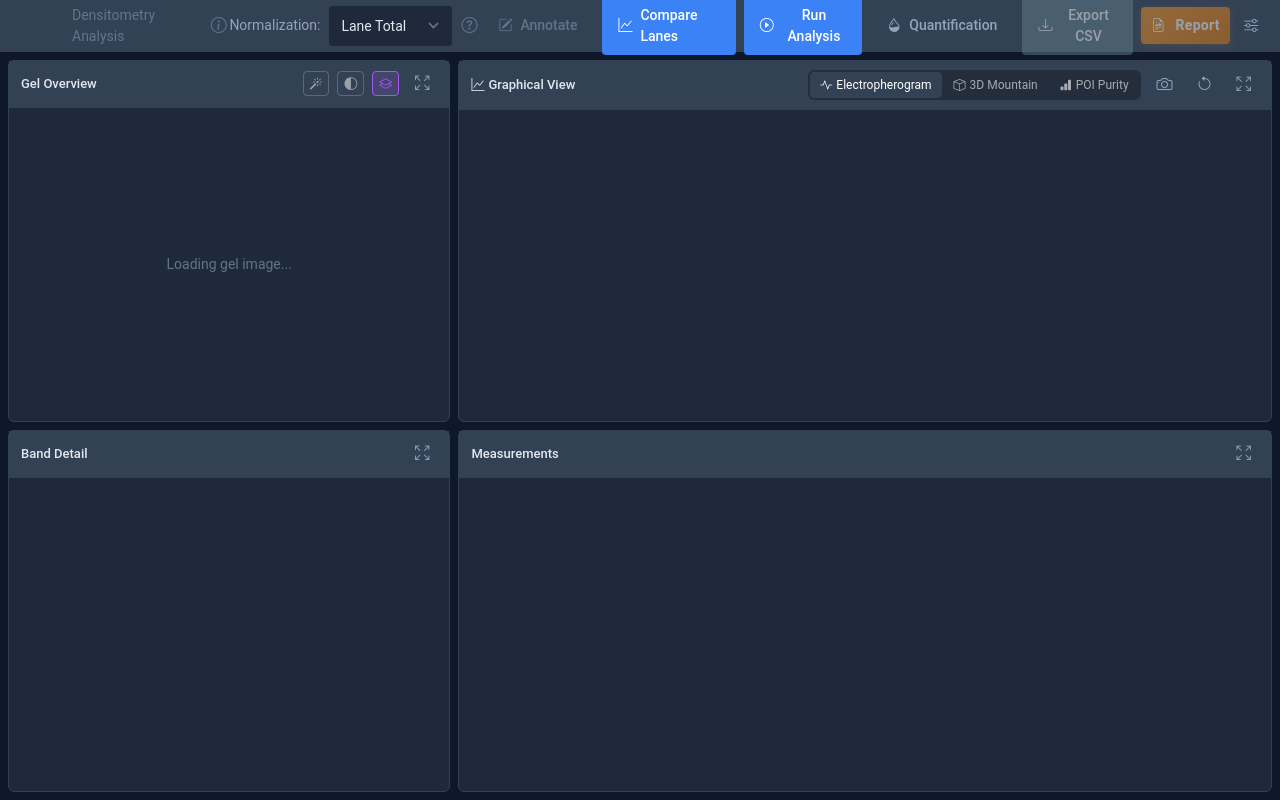
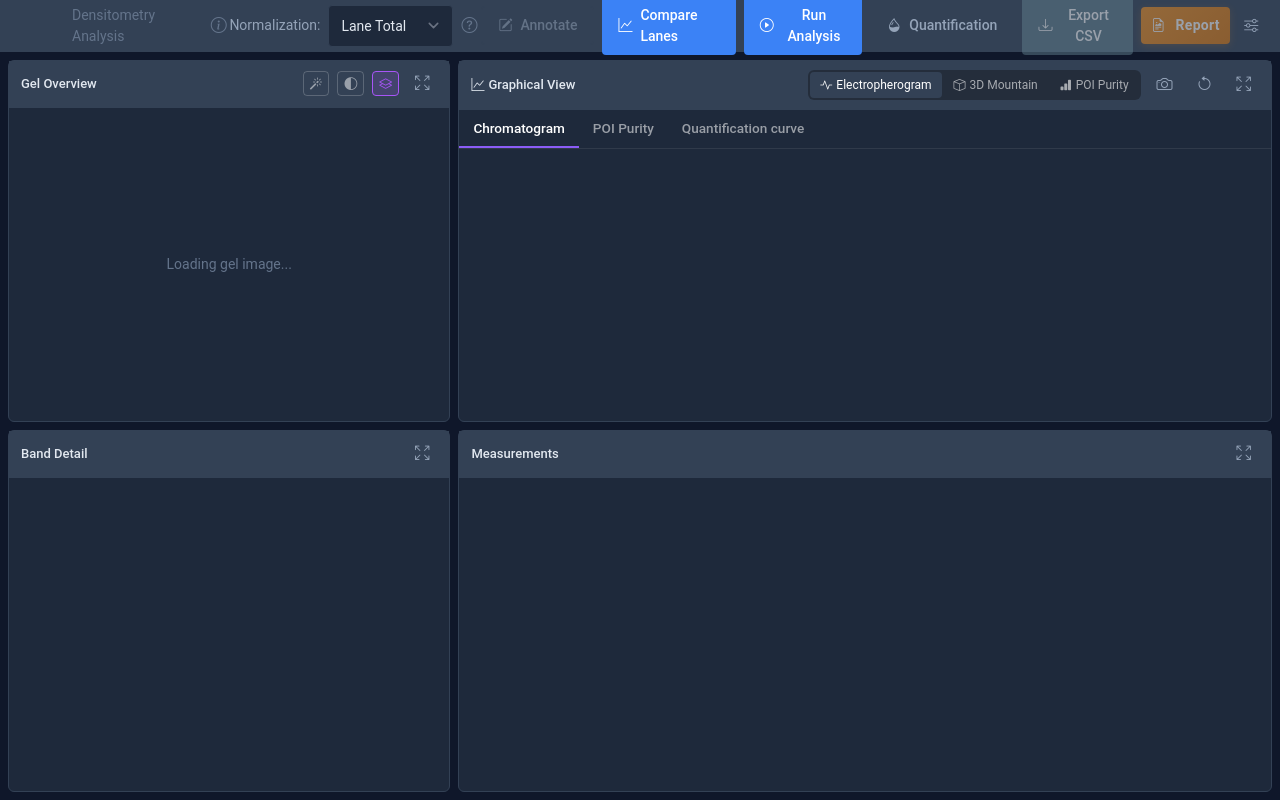
Before and after one commit to gmathy2104/phoresis, a Django app: template src/gel_analyzer/templates/gel_analyzer/analyses/densitometry.html in a window 1280 px wide. Run offline with Django 5.2, Linux system fonts and the light colour scheme; the template is opened without the code that fills it, so the values that code supplies are empty; style sheets or scripts are compiled from the project's sources; parts of the project's set-up code (start-up, migrations or seed data) failed here and were passed over; some libraries are stand-ins or nearby versions.

Commit message:
feat(densitometry): chromatogram panel tabs (POI / Quantification curve)

```diff
--- a/src/gel_analyzer/static/gel_analyzer/css/densitometry.css
+++ b/src/gel_analyzer/static/gel_analyzer/css/densitometry.css
@@ -3472,3 +3472,71 @@
     padding: 16px 24px;
     border-top: 1px solid rgba(255,255,255,0.08);
 }
+
+/* =====================================================================
+ * Phase 7.1 — Chromatogram panel tabs
+ * Tabs sit at the top of .dm-panel-chromatogram .dm-panel-content and let
+ * the user switch between the existing chromatogram, the POI Purity bar
+ * chart and the quantification calibration curve.
+ * =================================================================== */
+.dm-tabs {
+    display: flex;
+    gap: 0;
+    border-bottom: 1px solid rgba(255,255,255,0.08);
+    margin-bottom: 8px;
+    flex: 0 0 auto;
+}
+
+.dm-tab {
+    background: transparent;
+    border: 0;
+    border-bottom: 2px solid transparent;
+    color: rgba(255,255,255,0.55);
+    cursor: pointer;
+    font-family: inherit;
+    font-size: 0.85rem;
+    font-weight: 500;
+    padding: 8px 14px;
+    transition: color 120ms ease, border-color 120ms ease;
+}
+
+.dm-tab:hover {
+    color: rgba(255,255,255,0.8);
+}
+
+.dm-tab.active {
+    color: #fff;
+    border-bottom-color: #8B5CF6;
+}
+
+.dm-tab-pane {
+    display: flex;
+    flex-direction: column;
+    flex: 1 1 auto;
+    min-height: 0;
+    position: relative;
+}
+
+.dm-tab-pane[hidden] { display: none; }
+
+.dm-tab-pane[data-tab-pane="quantification"] {
+    align-items: center;
+    justify-content: center;
+}
+
+#dm-quantification-chart {
+    max-width: 100%;
+    height: auto;
+}
+
+.dm-tab-empty {
+    color: rgba(255,255,255,0.5);
+    font-size: 0.85rem;
+    padding: 24px 16px;
+    text-align: center;
+}
+
+/* The Chromatogram tab pane needs to flex-fill so the SVG can size to it. */
+.dm-tab-pane[data-tab-pane="chromatogram"] {
+    flex: 1 1 auto;
+}
--- a/src/gel_analyzer/static/gel_analyzer/js/densitometry/densitometry-app.js
+++ b/src/gel_analyzer/static/gel_analyzer/js/densitometry/densitometry-app.js
@@ -204,6 +204,10 @@
                     container: document.getElementById('chromatogram-panel'),
                     eventBus: this.eventBus,
                     state: this.state,
+                    // Phase 7.1: needed by the Quantification curve tab to call
+                    // /quantification/ + /quantification/preview/.
+                    apiClient: this.api,
+                    analysisId: this.analysisId,
                 });
             }
 
--- a/src/gel_analyzer/static/gel_analyzer/js/densitometry/panels/chromatogram-panel.js
+++ b/src/gel_analyzer/static/gel_analyzer/js/densitometry/panels/chromatogram-panel.js
@@ -33,6 +33,12 @@
             this.container = options.container;
             this.eventBus = options.eventBus;
             this.state = options.state;
+            // Phase 7.1: api + analysisId are needed by the Quantification curve tab.
+            // Both are optional so older callers (and tests) keep working.
+            this.api = options.apiClient || null;
+            this.analysisId = options.analysisId || null;
+            this.activeTab = 'chromatogram';
+            this._lastQuantResult = null;
 
             // Chart dimensions
             this.margin = { top: 20, right: 30, bottom: 50, left: 60 };
@@ -119,12 +125,15 @@
                 return;
             }
 
-            // Find the content element (inside the panel, not the panel itself)
-            this.contentElement = this.container.querySelector('.dm-panel-content');
-            if (!this.contentElement) {
-                console.warn('[ChromatogramPanel] No .dm-panel-content element found');
-                this.contentElement = this.container;  // Fallback
-            }
+            // Find the content element (inside the panel, not the panel itself).
+            // Phase 7.1 introduced tabs inside .dm-panel-content. The chromatogram
+            // chart now lives in the [data-tab-pane="chromatogram"] sub-element;
+            // _createChart() and friends still target a single host, so we point
+            // contentElement at that pane when the tab markup is present. This
+            // keeps the rest of the file (which uses contentElement) untouched.
+            this.panelContent = this.container.querySelector('.dm-panel-content') || this.container;
+            const chartPane = this.panelContent.querySelector('[data-tab-pane="chromatogram"]');
+            this.contentElement = chartPane || this.panelContent;
 
             // Create chart container
             this._createChart();
@@ -132,8 +141,178 @@
             // Setup event listeners
             this._setupEvents();
 
+            // Phase 7.1: tabs above the chart
+            this._setupTabs();
+
             // Setup resize observer (replaces window resize listener)
             this._setupResizeObserver();
+        }
+
+        /**
+         * Phase 7.1: Wire the [Chromatogram | POI Purity | Quantification curve]
+         * tab strip. Persists the selection per-browser via safeLocalSet so the
+         * user lands on the same view next time. No-op if the template did not
+         * include the tab markup (graceful degradation).
+         */
+        _setupTabs() {
+            if (!this.panelContent) return;
+            const tabs = this.panelContent.querySelectorAll('.dm-tab');
+            if (!tabs.length) return;  // Tabs not present in this template.
+
+            const KEY = 'phoresis.densito.chromatogramTab';
+            let saved = 'chromatogram';
+            try {
+                if (typeof safeLocalGet === 'function') {
+                    saved = safeLocalGet(KEY, 'chromatogram') || 'chromatogram';
+                }
+            } catch (_) { /* ignore */ }
+            // Only honor a known tab id; reset to default otherwise.
+            if (!['chromatogram', 'poi-purity', 'quantification'].includes(saved)) {
+                saved = 'chromatogram';
+            }
+
+            tabs.forEach(btn => {
+                btn.addEventListener('click', () => {
+                    const tab = btn.dataset.tab;
+                    this._activateTab(tab);
+                    try {
+                        if (typeof safeLocalSet === 'function') safeLocalSet(KEY, tab);
+                    } catch (_) { /* ignore */ }
+                });
+            });
+
+            // Subscribe to QUANT_CALIBRATION_CHANGED so the curve refreshes
+            // automatically after the user saves a new calibration.
+            const quantEvent = (Events && Events.QUANT_CALIBRATION_CHANGED) || 'QUANT_CALIBRATION_CHANGED';
+            this.eventBus.on(quantEvent, () => {
+                this._lastQuantResult = null;  // invalidate cache
+                if (this.activeTab === 'quantification') {
+                    this._renderQuantificationTab();
+                }
+            });
+
+            this._activateTab(saved);
+        }
+
+        /**
+         * Show one tab, hide the others. The Chromatogram tab keeps the existing
+         * D3 chart + 3D + POI containers visible (managed by the legacy view
+         * toggle). The POI Purity tab forces the POI sub-view. The Quantification
+         * tab swaps in a Canvas2D scatter rendered by QuantificationCurveRenderer.
+         */
+        _activateTab(tab) {
+            if (!this.panelContent) return;
+            this.activeTab = tab;
+
+            this.panelContent.querySelectorAll('.dm-tab').forEach(b => {
+                const match = b.dataset.tab === tab;
+                b.classList.toggle('active', match);
+                b.setAttribute('aria-selected', match ? 'true' : 'false');
+            });
+            this.panelContent.querySelectorAll('.dm-tab-pane').forEach(p => {
+                const match = p.dataset.tabPane === tab;
+                p.hidden = !match;
+                p.classList.toggle('active', match);
+            });
+
+            // The legacy view toggle (Electropherogram / 3D / POI Purity) only
+            // makes sense on the Chromatogram tab — hide it on the others.
+            const viewToggle = this.container.querySelector('#graphical-view-toggle');
+            if (viewToggle) {
+                viewToggle.style.display = tab === 'chromatogram' ? '' : 'none';
+            }
+
+            if (tab === 'poi-purity') {
+                // Surface the existing POI bar chart by forcing the view mode.
+                // The chart still lives in the Chromatogram pane (existing DOM
+                // structure) so we mirror that container into the POI tab pane
+                // by toggling the legacy view internally.
+                this.currentView = 'poi-purity';
+                this._enforce3DVisibility(false);
+                this.eventBus.emit(Events.VIEW_MODE_CHANGED, { view: 'poi-purity' });
+            } else if (tab === 'chromatogram') {
+                // Restore whichever sub-view was active (defaults to electropherogram).
+                if (!this.currentView || this.currentView === 'poi-purity') {
+                    this.currentView = 'electropherogram';
+                    this.eventBus.emit(Events.VIEW_MODE_CHANGED, { view: 'electropherogram' });
+                }
+                this._enforce3DVisibility(this.is3DMode);
+            } else if (tab === 'quantification') {
+                this._renderQuantificationTab().catch(err => {
+                    console.error('[ChromatogramPanel] quantification tab render failed:', err);
+                });
+            }
+        }
+
+        /**
+         * Fetch the active quantification calibration + a fresh preview, then
+         * draw the curve via the shared QuantificationCurveRenderer. Shows the
+         * empty-state copy when no active calibration exists.
+         */
+        async _renderQuantificationTab() {
+            const empty = document.getElementById('dm-quantification-empty');
+            const canvas = document.getElementById('dm-quantification-chart');
+            if (!canvas) return;
+
+            const renderer = window.QuantificationCurveRenderer
+                || (window.Densitometry && window.Densitometry.QuantificationCurveRenderer);
+            if (!renderer) {
+                if (empty) {
+                    empty.hidden = false;
+                    empty.textContent = 'Quantification curve renderer not loaded.';
+                }
+                canvas.style.display = 'none';
+                return;
+            }
+
+            if (!this.api || !this.analysisId) {
+                if (empty) empty.hidden = false;
+                canvas.style.display = 'none';
+                return;
+            }
+
+            // Use cached result on repeated tab clicks within the same calibration.
+            if (this._lastQuantResult) {
+                if (empty) empty.hidden = true;
+                canvas.style.display = '';
+                renderer.render(canvas, this._lastQuantResult);
+                return;
+            }
+
+            try {
+                const meta = await this.api.getActiveQuantification(this.analysisId);
+                const active = meta && (meta.active || meta.data && meta.data.active);
+                if (!active) {
+                    if (empty) {
+                        empty.hidden = false;
+                        empty.textContent = 'No active quantification calibration. Open Quantification modal to set up.';
+                    }
+                    canvas.style.display = 'none';
+                    return;
+                }
+
+                const previewBody = {
+                    method: active.method,
+                    unit: active.unit,
+                    excluded_band_ids: active.excluded_band_ids || [],
+                };
+                const r = await this.api.previewQuantification(this.analysisId, previewBody);
+                // The densitometry api-client returns the parsed JSON directly,
+                // while the gel-viewer api-client wraps it in {ok, status, data}.
+                const result = (r && r.data) ? r.data : r;
+                this._lastQuantResult = result;
+
+                if (empty) empty.hidden = true;
+                canvas.style.display = '';
+                renderer.render(canvas, result);
+            } catch (err) {
+                console.error('[ChromatogramPanel] failed to load quantification:', err);
+                if (empty) {
+                    empty.hidden = false;
+                    empty.textContent = 'Failed to load quantification curve.';
+                }
+                canvas.style.display = 'none';
+            }
         }
 
         /**
--- a/src/gel_analyzer/templates/gel_analyzer/analyses/densitometry.html
+++ b/src/gel_analyzer/templates/gel_analyzer/analyses/densitometry.html
@@ -578,11 +578,43 @@ Note: MW Reference bands are excluded from purity calculations.</pre>
                     </div>
                 </div>
                 <div class="dm-panel-content">
-                    <!-- D3.js chart will be inserted here -->
-                    <!-- 3D terrain view container (hidden by default, toggled via view toggle) -->
-                    <div class="dm-chromatogram-3d-container" id="chromatogram-3d-container" style="display: none;"></div>
-                    <!-- POI purity bar chart container (hidden by default, toggled via view toggle) -->
-                    <div id="poi-purity-container" class="dm-poi-purity-container" style="display: none;"></div>
+                    {% comment %}
+                      Phase 7.1 — Tabs above the chromatogram panes.
+                      "chromatogram" = the existing D3 chart + 3D + POI containers
+                      "poi-purity"   = same POI container surfaced as its own tab
+                      "quantification" = read-only calibration curve (Phase 6 renderer)
+                    {% endcomment %}
+                    <div class="dm-tabs" role="tablist" aria-label="Chromatogram views">
+                        <button type="button" class="dm-tab active" data-tab="chromatogram" role="tab" aria-selected="true">Chromatogram</button>
+                        <button type="button" class="dm-tab" data-tab="poi-purity" role="tab" aria-selected="false">POI Purity</button>
+                        <button type="button" class="dm-tab" data-tab="quantification" role="tab" aria-selected="false">Quantification curve</button>
+                    </div>
+
+                    <div class="dm-tab-pane active" data-tab-pane="chromatogram" role="tabpanel">
+                        <!-- D3.js chart will be inserted here -->
+                        <!-- 3D terrain view container (hidden by default, toggled via view toggle) -->
+                        <div class="dm-chromatogram-3d-container" id="chromatogram-3d-container" style="display: none;"></div>
+                        <!-- POI purity bar chart container (hidden by default, toggled via view toggle) -->
+                        <div id="poi-purity-container" class="dm-poi-purity-container" style="display: none;"></div>
+                    </div>
+
+                    <div class="dm-tab-pane" data-tab-pane="poi-purity" role="tabpanel" hidden>
+                        {% comment %}
+                          Reuses the existing #poi-purity-container — chromatogram-panel.js
+                          will move it into this pane on tab activation. The placeholder
+                          below is shown if rendering fails or there is no data yet.
+                        {% endcomment %}
+                        <div class="dm-tab-empty" id="dm-poi-purity-empty" hidden>
+                            POI Purity chart unavailable. Run densitometry analysis first.
+                        </div>
+                    </div>
+
+                    <div class="dm-tab-pane" data-tab-pane="quantification" role="tabpanel" hidden>
+                        <canvas id="dm-quantification-chart" width="700" height="420" data-css-width="700" data-css-height="420"></canvas>
+                        <div class="dm-tab-empty" id="dm-quantification-empty" hidden>
+                            No active quantification calibration. Open Quantification modal to set up.
+                        </div>
+                    </div>
                 </div>
             </div>
         </div>
@@ -696,7 +728,7 @@ Note: MW Reference bands are excluded from purity calculations.</pre>
 <script src="{% static 'gel_analyzer/js/densitometry/densitometry-state.js' %}?v=20260120c"></script>
 <script src="{% static 'gel_analyzer/js/densitometry/densitometry-api-client.js' %}?v=20260120c"></script>
 <script src="{% static 'gel_analyzer/js/densitometry/panels/gel-overview-panel.js' %}?v=20260120b"></script>
-<script src="{% static 'gel_analyzer/js/densitometry/panels/chromatogram-panel.js' %}?v=20260130a"></script>
+<script src="{% static 'gel_analyzer/js/densitometry/panels/chromatogram-panel.js' %}?v=20260507c"></script>
 <script src="{% static 'gel_analyzer/js/densitometry/panels/band-zoom-panel.js' %}?v=20260121g"></script>
 <script src="{% static 'gel_analyzer/js/densitometry/panels/results-table-panel.js' %}?v=20260120e"></script>
 <script src="{% static 'gel_analyzer/js/densitometry/panels/quantification-curve-renderer.js' %}?v=20260507a"></script>
```
